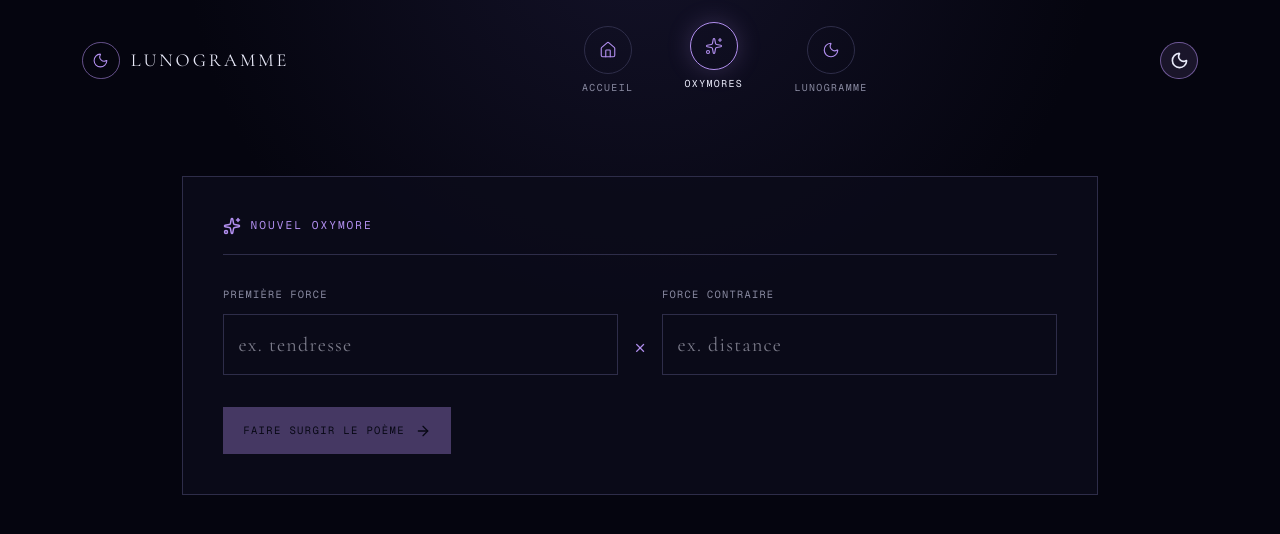
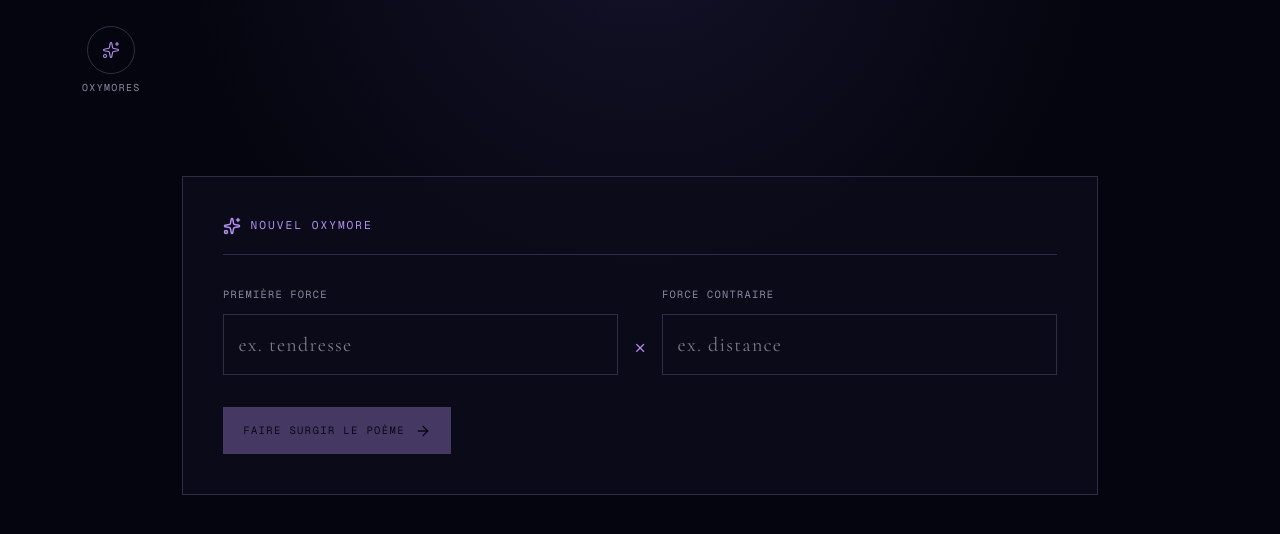
Before and after one commit to DonaFidele/oxymore-generator-cq, a Next.js app: page /oxymores in a window 1280 px wide. Shown: the top 534 px of the page. Built offline with nearby package versions, Linux system fonts and the light colour scheme.

Commit message:
Remove accueil, lunogramme, and moon navigation elements

```diff
--- a/components/lunar-nav.tsx
+++ b/components/lunar-nav.tsx
@@ -2,22 +2,16 @@
 
 import Link from "next/link"
 import { usePathname } from "next/navigation"
-import { BookOpen, Home, Moon, Sparkles } from "lucide-react"
+import { Sparkles } from "lucide-react"
 
 const items = [
-  { href: "/", label: "Accueil", icon: Home },
-  { href: "/oxymores", label: "Oxymores", icon: Sparkles },
-  { href: "/lunogramme", label: "Lunogramme", icon: Moon },
+  { href: "/", label: "Oxymores", icon: Sparkles },
 ]
 
 export function LunarNav() {
   const pathname = usePathname()
   return (
     <header className="site-header">
-      <Link href="/" className="brand-mark" aria-label="Lunogramme, accueil">
-        <span className="brand-orbit"><Moon size={17} strokeWidth={1.5} /></span>
-        <span>Lunogramme</span>
-      </Link>
       <nav className="lunar-nav" aria-label="Navigation principale">
         {items.map(({ href, label, icon: Icon }) => {
           const active = href === "/" ? pathname === href : pathname.startsWith(href)
@@ -27,7 +21,6 @@ export function LunarNav() {
           </Link>
         })}
       </nav>
-      <div className="header-moon" aria-hidden="true"><Moon size={19} /></div>
     </header>
   )
 }
```
